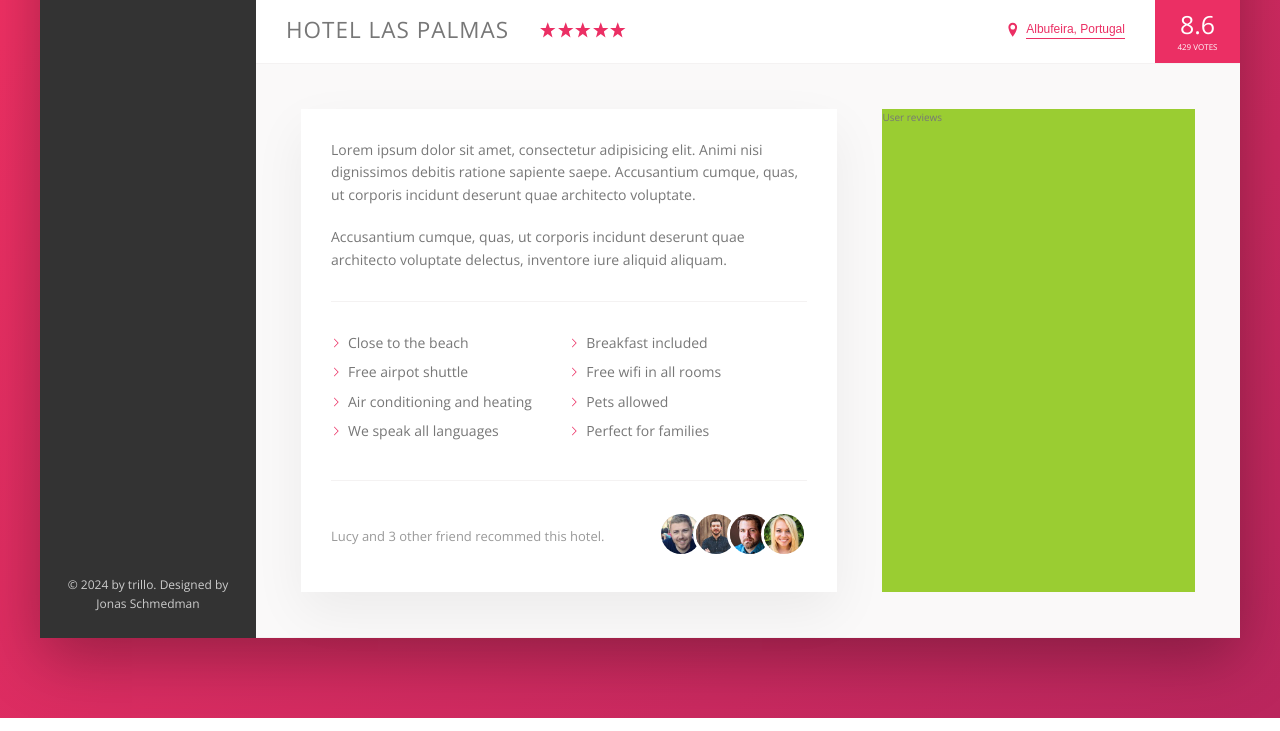
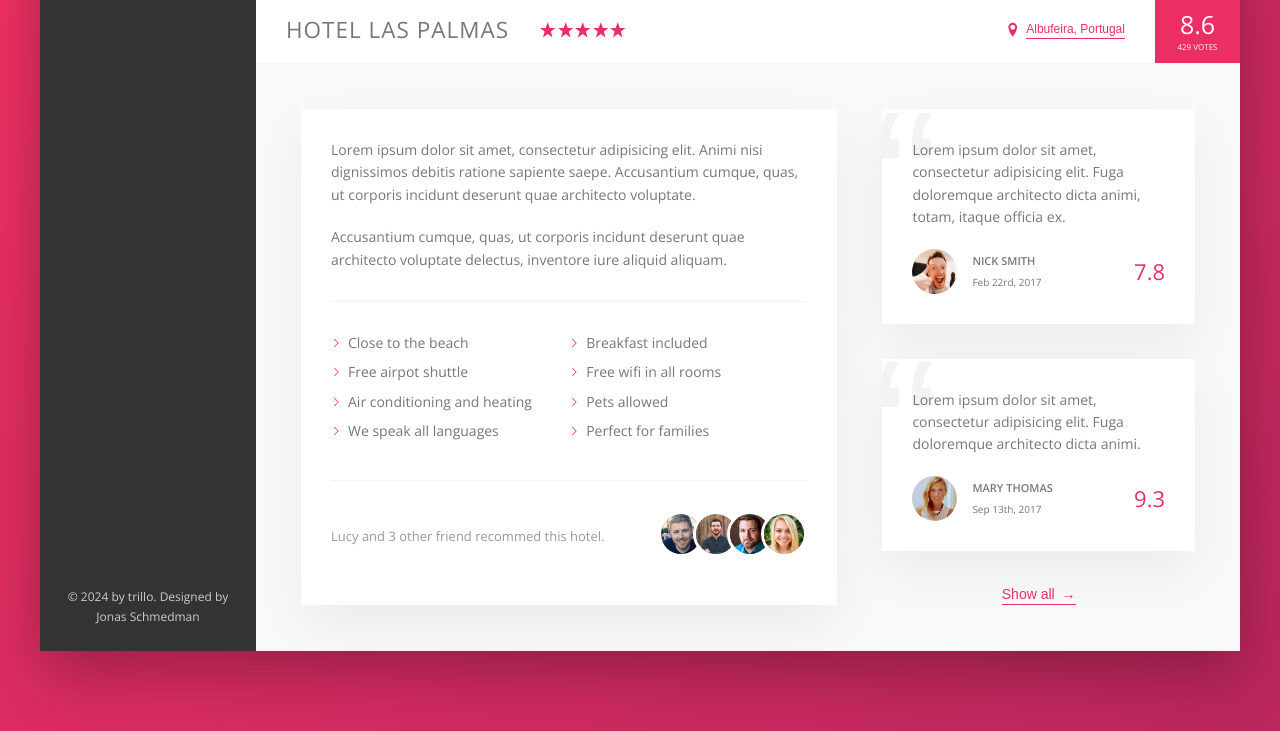
Before and after one commit to GeorgeShegera/Trillo_Layout, a website: page index.html in a window 1280 px wide. Shown: the part 538-1269 px from the top of the page. Drawn offline with nearby package versions, Linux system fonts and the light colour scheme.

Commit message:
User Reviews

```diff
--- a/index.html
+++ b/index.html
@@ -209,7 +209,47 @@
               </div>
             </div>
 
-            <div class="user-reviews">User reviews</div>
+            <div class="user-reviews">
+              <figure class="review">
+                <blockquote class="review__text">
+                  Lorem ipsum dolor sit amet, consectetur adipisicing elit. Fuga
+                  doloremque architecto dicta animi, totam, itaque officia ex.
+                </blockquote>
+                <figcaption class="review__user">
+                  <img
+                    src="img/user-1.jpg"
+                    alt="User 1"
+                    class="review__photo"
+                  />
+                  <div class="review__user-box">
+                    <p class="review__user-name">Nick Smith</p>
+                    <p class="review__user-date">Feb 22rd, 2017</p>
+                  </div>
+                  <div class="review__rating">7.8</div>
+                </figcaption>
+              </figure>
+
+              <figure class="review">
+                <blockquote class="review__text">
+                  Lorem ipsum dolor sit amet, consectetur adipisicing elit. Fuga
+                  doloremque architecto dicta animi.
+                </blockquote>
+                <figcaption class="review__user">
+                  <img
+                    src="img/user-2.jpg"
+                    alt="User 2"
+                    class="review__photo"
+                  />
+                  <div class="review__user-box">
+                    <p class="review__user-name">Mary Thomas</p>
+                    <p class="review__user-date">Sep 13th, 2017</p>
+                  </div>
+                  <div class="review__rating">9.3</div>
+                </figcaption>
+              </figure>
+
+              <button class="btn-inline">Show all <span>&rarr;</span></button>
+            </div>
           </div>
         </main>
       </div>
--- a/sass/components/_button-inline.scss
+++ b/sass/components/_button-inline.scss
@@ -9,8 +9,17 @@
   cursor: pointer;
   transition: all 0.2s;
 
+  & span {
+    margin-left: 3px;
+    transition: margin-left 0.2s;
+  }
+
   &:hover {
     color: var(--color-grey-dark-1);
+
+    span {
+      margin-left: 10px;
+    }
   }
 
   &:focus {
--- /dev/null
+++ b/sass/components/_reviews.scss
@@ -0,0 +1,70 @@
+.user-reviews {
+  flex: 1;
+  display: flex;
+  flex-direction: column;
+  align-items: center;
+}
+
+.review {
+  background-color: #fff;
+  box-shadow: var(--shadow-light);
+  padding: 3rem;
+  margin-bottom: 3.5rem;
+  position: relative;
+  overflow: hidden;
+
+  &::before {
+    content: "\201C";
+    position: absolute;
+    top: -2.75rem;
+    left: -1rem;
+    line-height: 1;
+    font-size: 20rem;
+    color: var(--color-grey-light-2);
+    font-family: sans-serif;
+    z-index: 1;
+  }
+
+  &__text {
+    margin-bottom: 2rem;
+    z-index: 10;
+    position: relative;
+  }
+
+  &__user {
+    display: flex;
+    align-items: center;
+  }
+
+  &__photo {
+    height: 4.5rem;
+    width: 4.5rem;
+    border-radius: 50%;
+    margin-right: 1.5rem;
+  }
+
+  &__user-box {
+    margin-right: auto;
+
+    display: flex;
+    flex-direction: column;
+  }
+
+  &__user-name {
+    font-weight: 600;
+    font-size: 1.1rem;
+    text-transform: uppercase;
+    margin-bottom: 0.4rem;
+  }
+
+  &__user-date {
+    font-size: 1rem;
+    color: var(--colo-grey-dack-3);
+  }
+
+  &__rating {
+    font-weight: 300;
+    font-size: 2.2rem;
+    color: var(--color-primary);
+  }
+}
--- a/sass/layout/_detail.scss
+++ b/sass/layout/_detail.scss
@@ -4,18 +4,13 @@
   padding: 4.5rem;
   background-color: var(--color-grey-light-1);
   border-bottom: var(--line);
+  font-size: 1.4rem;
 }
 
 .description {
-  font-size: 1.4rem;
   background-color: orangered;
   flex: 0 0 60%;
   background-color: #fff;
   box-shadow: var(--shadow-light);
   padding: 3rem;
 }
-
-.user-reviews {
-  background-color: yellowgreen;
-  flex: 1;
-}
--- a/sass/main.scss
+++ b/sass/main.scss
@@ -26,3 +26,4 @@
 @import "components/paragraph";
 @import "components/list";
 @import "components/recommend";
+@import "components/reviews";
```
Also changed, not shown: css/style.css.
